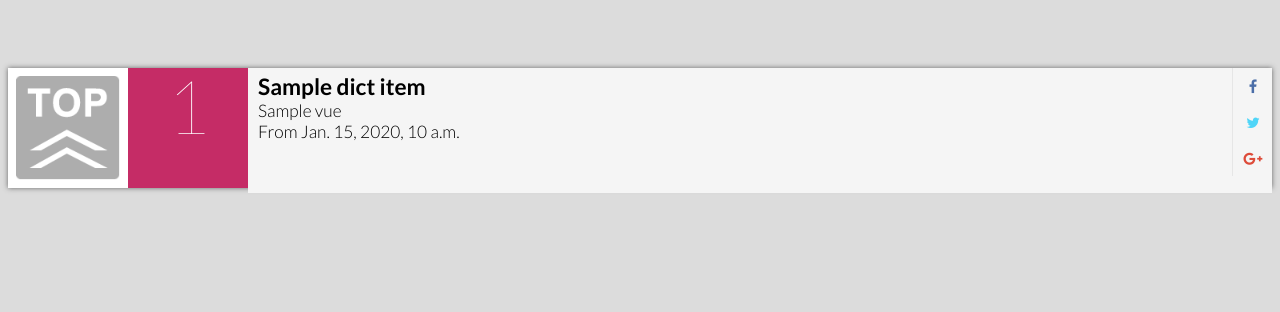
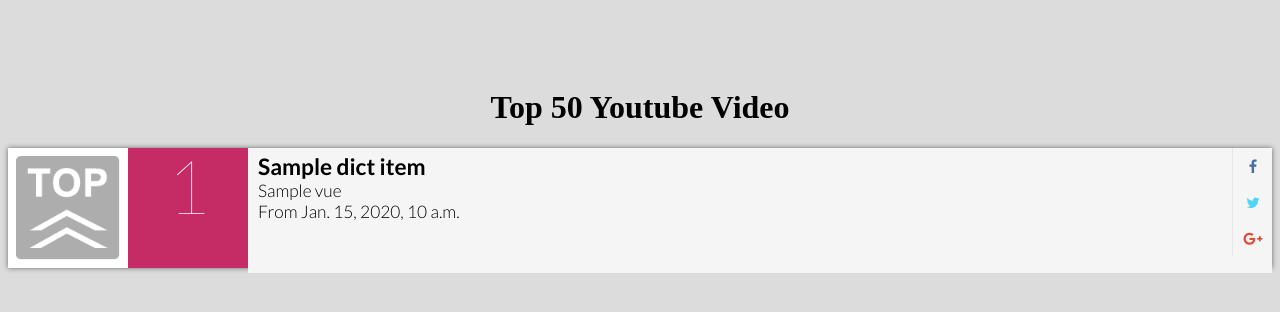
Before and after one commit to firchatn/topten, a Django app: template top/templates/top/index.html in a window 1280 px wide. Shown: the top 312 px of the page. Run offline with Django 3.2, Linux system fonts and the light colour scheme; the template is opened without the code that fills it: most values are stand-ins (such as "Sample title", 1, 10 or a date in 2020); some libraries are stand-ins or nearby versions.

Commit message:
add title website

```diff
--- a/top/static/top/css/style.css
+++ b/top/static/top/css/style.css
@@ -190,3 +190,6 @@
 			padding: 10px 0px 9px;
 		}
 	}
+	h1 {
+		text-align: center;
+	}
--- a/top/templates/top/index.html
+++ b/top/templates/top/index.html
@@ -10,12 +10,13 @@
 <body>
 
     <div class="container">
+    <h1>Top 50 Youtube Video</h1>
 		<div class="row">
 			<div class="[ col-xs-12 col-sm-offset-2 col-sm-8 ]">
 				<ul class="event-list">
 
 
-{% for dict_item in info %}
+					{% for dict_item in info %}
 
 					<li>
 						<img alt="Independence Day" src="{% static 'top/img/img2.png' %}" />
@@ -37,7 +38,8 @@
 							</ul>
 						</div>
 					</li>
-{% endfor %}
+
+					{% endfor %}
 
 				</ul>
 			</div>
```
